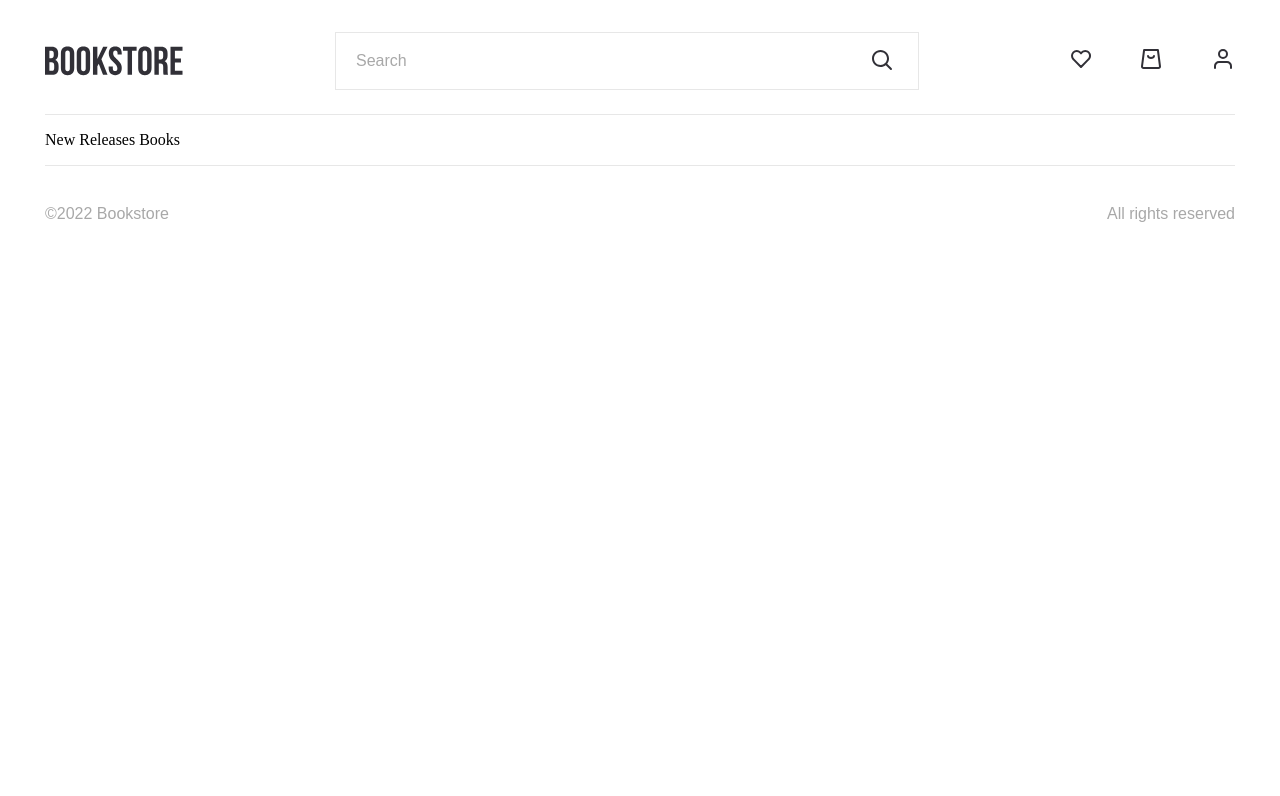
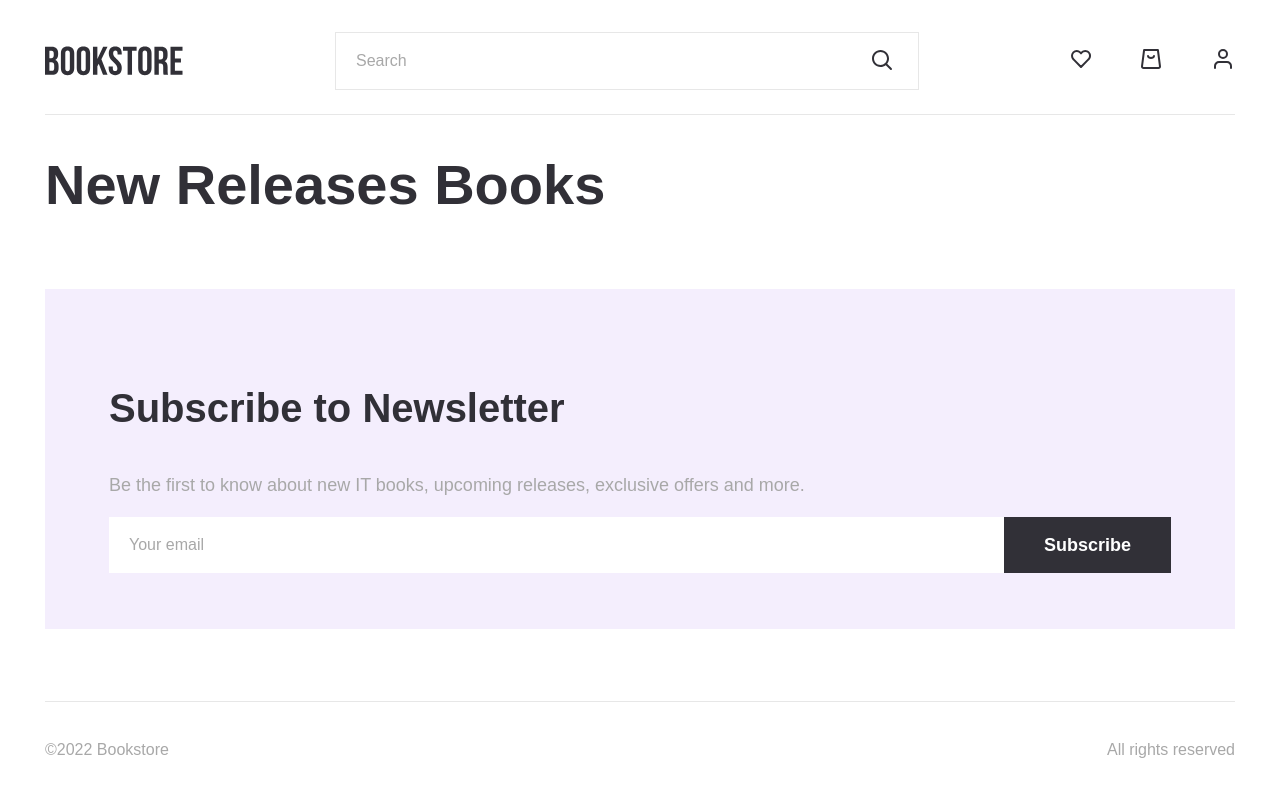
Before and after one commit to rMn-Mayeuski/bookstore, a React (Create React App) app in the folder front/: page /home in a window 1280 px wide. Shown: the top 796 px of the page. Built offline with nearby package versions, Linux system fonts and the light colour scheme.

Commit message:
add title and subscription form

```diff
--- a/front/src/Pages/Account/AccountPage.tsx
+++ b/front/src/Pages/Account/AccountPage.tsx
@@ -1,10 +1,11 @@
 import React, { FC } from 'react';
 import { PageProps } from '../../components/AppRoutes/Routes';
+import Title from '../../components/common/Title/Title';
 
 const AccountPage: FC<PageProps> = ({title}) => {
     return (
         <div>
-            <p>{title}</p>
+            <Title title={title}/>
         </div>
     );
 };
--- a/front/src/Pages/Cart/CartPage.tsx
+++ b/front/src/Pages/Cart/CartPage.tsx
@@ -1,10 +1,11 @@
 import React, { FC } from 'react';
 import { PageProps } from '../../components/AppRoutes/Routes';
+import Title from '../../components/common/Title/Title';
 
 const CartPage: FC<PageProps> = ({title}) => {
     return (
         <div>
-            <p>{title}</p>
+            <Title title={title}/>
         </div>
     );
 };
--- a/front/src/Pages/Favorites/FavoritesPage.tsx
+++ b/front/src/Pages/Favorites/FavoritesPage.tsx
@@ -1,10 +1,11 @@
 import React, { FC } from 'react';
 import { PageProps } from '../../components/AppRoutes/Routes';
+import Title from '../../components/common/Title/Title';
 
 const FavoritesPage: FC<PageProps> = ({title}) => {
     return (
         <div>
-            <p>{title}</p>
+            <Title title={title}/>
         </div>
     );
 };
--- a/front/src/Pages/Main/MainPage.tsx
+++ b/front/src/Pages/Main/MainPage.tsx
@@ -1,11 +1,14 @@
 import React, { FC } from 'react';
 import { PageProps } from '../../components/AppRoutes/Routes';
+import Subscription from '../../components/common/Subscription/Subscription';
+import Title from '../../components/common/Title/Title';
 
 const MainPage: FC<PageProps> = ({title}) => {
     return (
-        <div>
-            <p>{title}</p>
-        </div>
+        <>
+            <Title title={title}/>
+            <Subscription/>
+        </>
     );
 };
 
--- a/front/src/components/App/App.tsx
+++ b/front/src/components/App/App.tsx
@@ -4,6 +4,7 @@ import Book from '../common/Book/Book';
 import MainWrapper from '../common/MainWrapper/MainWrapper';
 
 const App: FC = () => {
+
   return (
     <MainWrapper>
       <AppRouter/>
--- a/front/src/components/common/MainWrapper/Header/Search/Search.module.scss
+++ b/front/src/components/common/MainWrapper/Header/Search/Search.module.scss
@@ -22,8 +22,8 @@
             color: #A8A8A8;
         }
         &:focus{
-            border: 2px solid #E7E7E7;
-            outline: none;
+            border: 1px solid #E7E7E7;
+            outline: 2px solid #E7E7E7;
             transition: 0.3s;
         }
     }
--- /dev/null
+++ b/front/src/components/common/Subscription/Subscription.module.scss
@@ -0,0 +1,65 @@
+.subscriptionConteiner{
+    background-color: #F4EEFD;
+    padding: 56px 64px;
+    margin: 72px 0;
+    &Form{
+        height: 56px;
+        display: flex;
+    }
+    & h2{
+        font-family: 'Raleway', sans-serif;
+        font-style: normal;
+        font-weight: 700;
+        font-size: 40px;
+        line-height: 60px;
+        color: #313037;
+    }
+    & p{
+        font-family: 'Raleway', sans-serif;
+        font-style: normal;
+        font-weight: 400;
+        font-size: 18px;
+        line-height: 28px;
+        color: #A8A8A8;
+    }
+    & input{
+        outline: none;
+        width: 100%;
+        height: 100%;
+        border: none;
+        padding: 0 20px;
+        font-family: 'Raleway', sans-serif;
+        font-style: normal;
+        font-weight: 400;
+        font-size: 16px;
+        line-height: 32px;
+        color: #A8A8A8;
+        transition: 0.3s;
+        &::placeholder{
+            font-family: 'Raleway', sans-serif;
+            font-style: normal;
+            font-weight: 400;
+            font-size: 16px;
+            line-height: 32px;
+            color: #A8A8A8;
+        }
+        // &:focus{
+        //     border: 1px solid #E7E7E7;
+        //     outline: 2px solid #E7E7E7;
+        //     transition: 0.3s;
+        // }
+    }
+    & button{
+        padding: 16px 40px;
+        height: 100%;
+        background: #313037;
+        border: none;
+        font-family: 'Raleway', sans-serif;
+        font-style: normal;
+        font-weight: 700;
+        font-size: 18px;
+        line-height: 24px;
+        color: #FFFFFF;
+        cursor: pointer;
+    }
+}
--- /dev/null
+++ b/front/src/components/common/Subscription/Subscription.tsx
@@ -0,0 +1,26 @@
+import React, { FC } from 'react';
+import styles from "./Subscription.module.scss"
+
+const Subscription: FC = () => {
+    return (
+        <form className={styles.subscriptionConteiner}>
+            <h2>
+                Subscribe to Newsletter
+            </h2>
+            <p>
+                Be the first to know about new IT books, upcoming releases, exclusive offers and more.
+            </p>
+            <div className={styles.subscriptionConteinerForm}>
+                <input
+                    type="text"
+                    placeholder='Your email'
+                />
+                <button>
+                    Subscribe
+                </button>
+            </div>
+        </form>
+    );
+};
+
+export default Subscription;
--- /dev/null
+++ b/front/src/components/common/Title/Title.module.scss
@@ -0,0 +1,8 @@
+.title{
+    font-family: 'Raleway', sans-serif;
+    font-style: normal;
+    font-weight: 700;
+    font-size: 56px;
+    line-height: 64px;
+    color: #313037;
+}
--- /dev/null
+++ b/front/src/components/common/Title/Title.tsx
@@ -0,0 +1,16 @@
+import React, { FC, ReactNode } from 'react';
+import styles from "./Title.module.scss"
+
+interface ITitle {
+    title: ReactNode,
+}
+
+const Title: FC<ITitle> = ({title}) => {
+    return (
+        <h1 className={styles.title}>
+            {title}
+        </h1>
+    );
+};
+
+export default Title;
```
